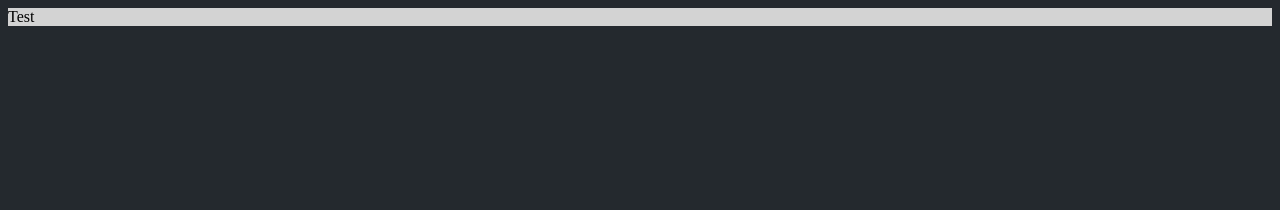
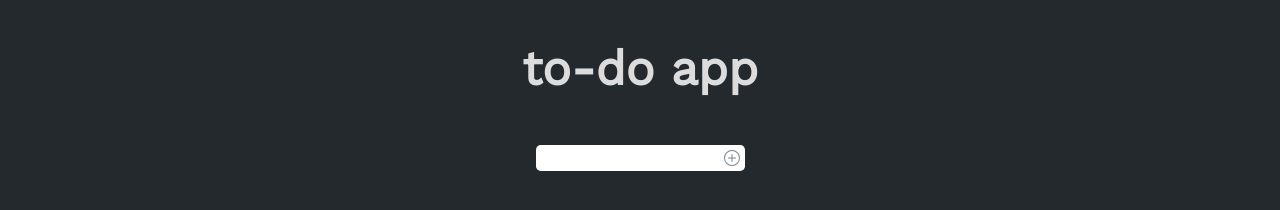
Before and after one commit to devinbroussard/testing-projects, a plain HTML site: page to-do app/index.html in a window 1280 px wide. Drawn offline with nearby package versions, Linux system fonts and the light colour scheme.

Commit message:
Add UI layout

```diff
--- a/to-do app/index.html
+++ b/to-do app/index.html
@@ -4,12 +4,24 @@
     <meta charset="UTF-8" />
     <meta name="viewport" content="width=device-width, initial-scale=1.0" />
     <title>To-do App</title>
+
     <link rel="stylesheet" href="styles.css">
+    <link rel="preconnect" href="https://fonts.googleapis.com">
+    <link rel="preconnect" href="https://fonts.gstatic.com" crossorigin>
+    <link href="https://fonts.googleapis.com/css2?family=Work+Sans&display=swap" rel="stylesheet">
   </head>
 
   <body>
-    <div class="container">
-      Test
+    <h1 class="title-container">
+      to-do app
+    </h1>
+
+    <div class="todo-input-container">
+      <input class="todo-input rounded" type="text">
+      <svg class="todo-input-icon" xmlns="http://www.w3.org/2000/svg" width="16" height="16" fill="currentColor" class="bi bi-plus-circle" viewBox="0 0 16 16">
+        <path d="M8 15A7 7 0 1 1 8 1a7 7 0 0 1 0 14zm0 1A8 8 0 1 0 8 0a8 8 0 0 0 0 16z"/>
+        <path d="M8 4a.5.5 0 0 1 .5.5v3h3a.5.5 0 0 1 0 1h-3v3a.5.5 0 0 1-1 0v-3h-3a.5.5 0 0 1 0-1h3v-3A.5.5 0 0 1 8 4z"/>
+      </svg>
     </div>
   </body>
 
--- a/to-do app/index.js
+++ b/to-do app/index.js
@@ -0,0 +1,3 @@
+function createToDoItem(inputValue) {
+  const elementToCreate = document.createElement('span');
+}
--- a/to-do app/styles.css
+++ b/to-do app/styles.css
@@ -1,7 +1,48 @@
+html {
+  font-family: 'Work Sans', sans-serif;
+}
+
 body {
   background-color: #24292e;
+  color: rgb(220, 220, 220);
+  display: flex;
+  justify-content: center;
+  align-items: center;
+  flex-direction: column;
 }
 
-.container {
-  background-color: lightgrey;
+.title-container {
+  text-align: center;
+  margin-bottom: 3rem;
 }
+
+.todo-input-container {
+  position: relative;
+}
+
+.todo-input {
+  padding-right: 30px; /* Adjust as needed to make space for the icon */
+  height: 1.5rem;
+}
+
+.todo-input-icon {
+  position: absolute;
+  top: 50%;
+  right: 5px; /* Adjust as needed for the desired spacing from the right */
+  transform: translateY(-50%);
+  cursor: pointer;
+  color: #7b8590;
+}
+
+.todo-input-icon:hover {
+  color: #3d4146;
+}
+
+h1 {
+  font-size: 3rem;
+}
+
+.rounded {
+  border: none;
+  border-radius: 0.3rem;
+}
```
